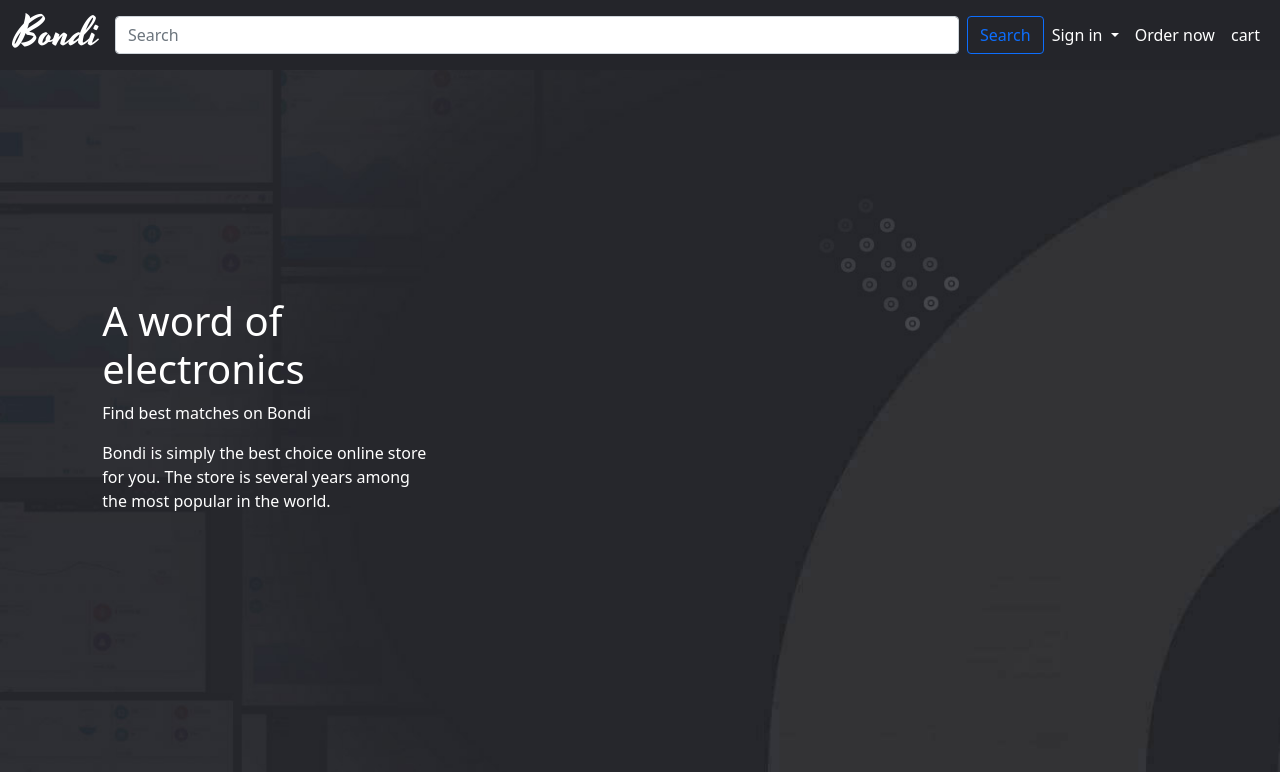
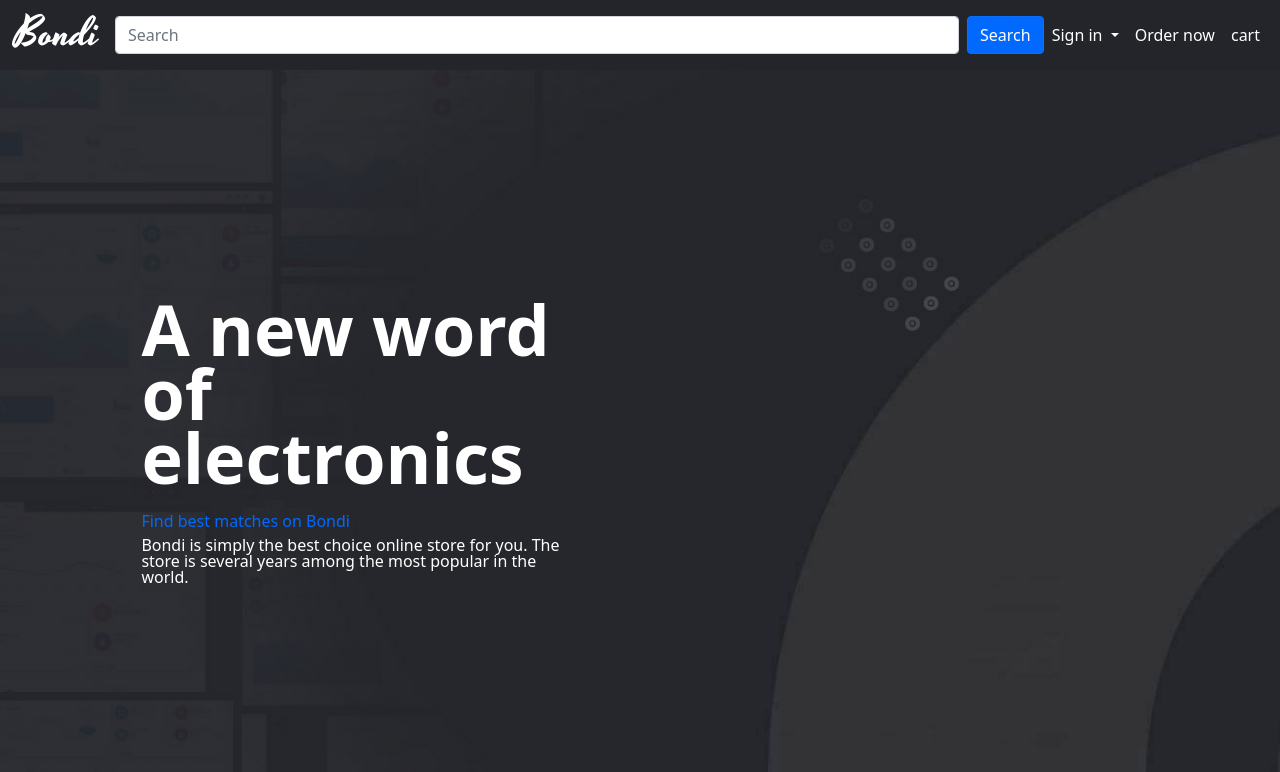
Before and after one commit to ahmedpop1/E-commerce, a plain HTML site: page index.html in a window 1280 px wide. Drawn offline with Linux system fonts and the light colour scheme.

Commit message:
new changes

```diff
--- a/css/styles.css
+++ b/css/styles.css
@@ -3,6 +3,9 @@
     --fsecondaryColor:#323335;
     --ndsecondaryColor:#0169fd;
     --fontsColor:#fff;
+}
+*{padding: 0;
+margin:0;
 }
 .navbar {
     background-color: var(--mainColor);
@@ -24,7 +27,14 @@
     color: var(--ndsecondaryColor);
 }
 form.d-flex button{
-    background-color:var(--mainColor);
+    background-color:var(--ndsecondaryColor);
+    color:var(--fontsColor);
+
+}
+form.d-flex button:hover{
+    background-color:#08326e;;
+    color:var(--fontsColor);
+
 }
 .landing{
     position:relative;
@@ -48,8 +58,22 @@ form.d-flex button{
     color: var(--fontsColor);
     z-index: 5;
     top: 60%;
-    left: 21%;
-    width: 333px;
+    left: 28%;
+    width: 434px;
     height: 366px;
     transform: translate(-50%, -50%);
+
 }
+.speach p:first-child{
+    font-weight: 600;
+    font-size: 70px;
+    line-height: 4rem;
+}
+.speach p:last-child {
+
+     line-height: 1rem;
+ }
+.speach p:last-child span{
+   color:var(--ndsecondaryColor);
+    line-height: 2rem;
+}
--- a/index.html
+++ b/index.html
@@ -57,9 +57,9 @@
 
     </div>
     <div class="speach">
-      <h1>A word of electronics</h1>
-      <p>Find best matches on Bondi</p>
-      <p>Bondi is simply the best choice online store for you. The store is several years among the most popular in the world.</p>
+      <p>A new word of electronics</p>
+      <p><span> Find best matches on Bondi</span><br>
+      Bondi is simply the best choice online store for you. The store is several years among the most popular in the world.</p>
 
     </div>
 
```
